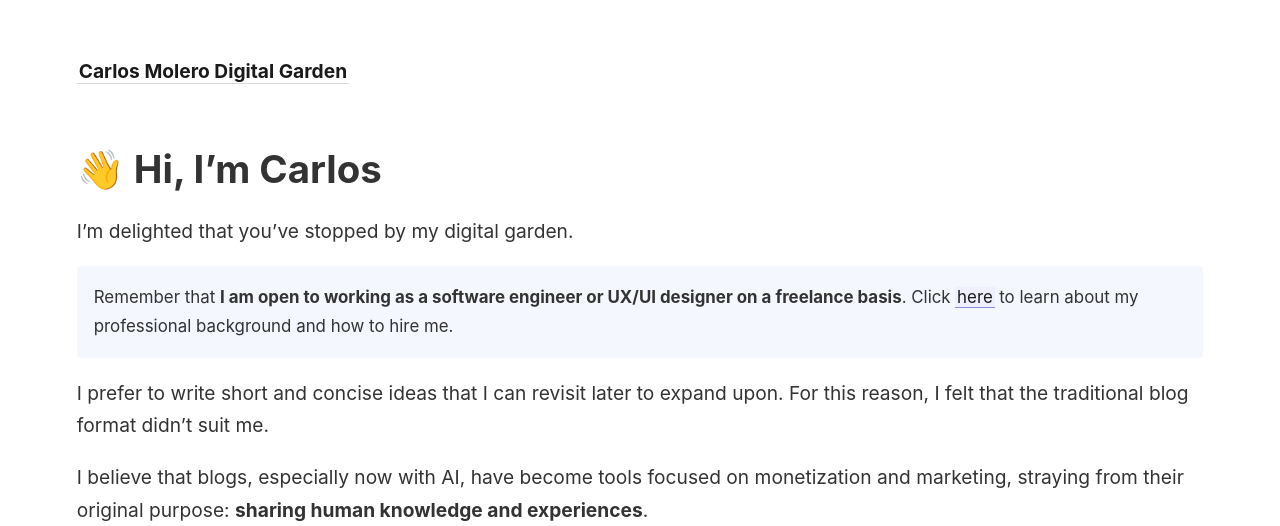
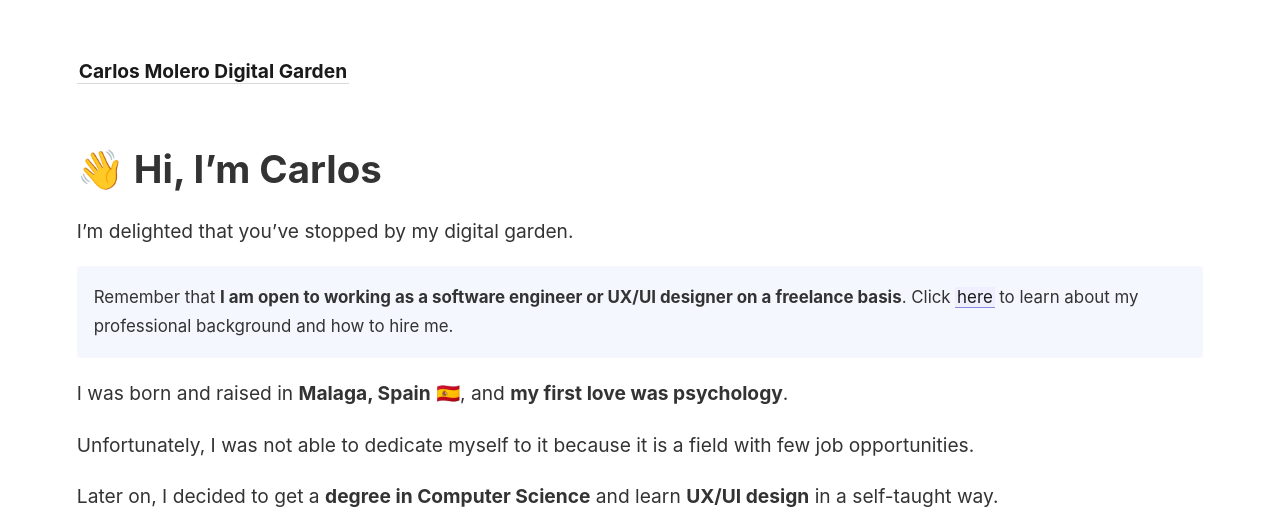
Before and after one commit to devcarlosmolero/garden.carlosmolero.com, a Jekyll site: the page built from _pages/about.md, in a window 1280 px wide, cut to the strip 0-526 px from the top of the page. Built offline with Jekyll 4.4.1, drawn with Linux system fonts in a browser that asks for light colours; some of the changed text lies outside the part shown.

Commit message:
update: new posts

```diff
--- a/_pages/about.md
+++ b/_pages/about.md
@@ -13,9 +13,18 @@ I'm delighted that you've stopped by my digital garden.
 Remember that <b>I am open to working as a software engineer or UX/UI designer on a freelance basis</b>. Click <a class="internal-link" href="/hire-me">here</a> to learn about my professional background and how to hire me.
 </div>
 
-I prefer to write short and concise ideas that I can revisit later to expand upon. For this reason, I felt that the traditional blog format didn't suit me.
+I was born and raised in **Malaga, Spain** 🇪🇸, and **my first love was psychology**.
 
-I believe that blogs, especially now with AI, have become tools focused on monetization and marketing, straying from their original purpose: **sharing human knowledge and experiences**.
+Unfortunately, I was not able to dedicate myself to it because it is a field with few job opportunities.
 
+Later on, I decided to get a **degree in Computer Science** and learn **UX/UI design** in a self-taught way.
+
+I consider myself an **extremely fortunate person to be able to dedicate myself to these two professions** that bring me so much happiness by allowing me to create products and tools that improve and brighten the lives of thousands of people.
+
+Likewise, it is also a joy to be able to use them in the hobbies and activities that I am passionate about, like building this site.
+
+> I would love for people to celebrate at my funeral how much I helped them and made them enjoy themselves.
+
+<p ></p>
 <div style="display: flex; justify-content: start; align-items: start;">
 <img width="80px" style="margin:0" src="https://i.postimg.cc/nrWvmrx5/Frame-4.png"/></div>
--- a/_sass/_style.scss
+++ b/_sass/_style.scss
@@ -119,6 +119,14 @@ nav {
     grid-template-columns: 3fr 1fr;
     grid-template-areas: "content side";
   }
+
+  img {
+    width: 100%;
+  }
+
+  code .err {
+    background-color: transparent;
+  }
 }
 
 .backlink-box {
```
Also changed, not shown: _layouts/note.html (+23 -17 lines), _notes/movies/About Time (2013).md (+1 -1 lines), _notes/movies/Movies & TV Shows.md (added, +8 -0 lines), _notes/movies/Movies.md (deleted, +0 -8 lines), _notes/programming/ruby/Let's build a Text Adventure Engine in Ruby.md (added, +22 -0 lines), _notes/programming/ruby/Text Adventure Engine Project/Ruby Text Adventure Engine, Commander.md (added, +30 -0 lines), _notes/programming/ruby/Text Adventure Engine Project/Ruby Text Adventure Engine, Level Manager.md (added, +3 -0 lines), _notes/programming/ruby/Text Adventure Engine Project/Ruby Text Adventure Engine, UI.md (added, +3 -0 lines), _pages/hire-me.md (+9 -9 lines), _pages/index.md (+7 -1 lines).
